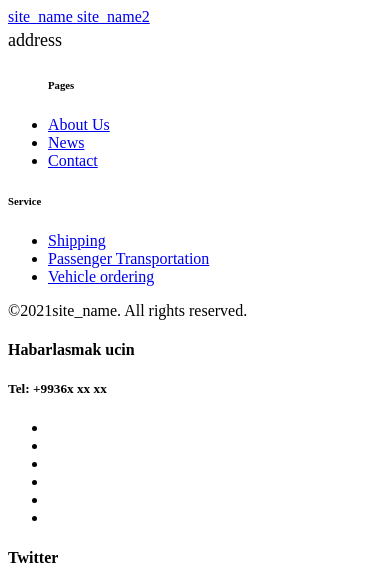
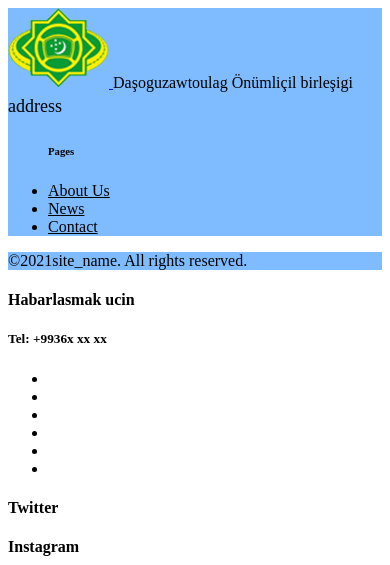
Before and after one commit to Rozy-ai/dasoguz, a Yii app: template frontend/views/common/footer.php in a window 390 px wide. Shown: the top 565 px of the page. Run offline with PHP 8.4 and a stand-in for Yii, Linux system fonts and the light colour scheme; the template is opened without the code that fills it, so the values that code supplies are empty; some libraries are stand-ins or nearby versions.

Commit message:
dizayn meloclar

```diff
--- a/frontend/views/common/footer.php
+++ b/frontend/views/common/footer.php
@@ -12,22 +12,34 @@ $services = [ 'Hyzmat 1', 'Hyzmat 2', 'Hyzmat 3' ];
 $routes = Route::find()->limit(4)->all();
 // $routepage[] = $menuItems[2];
 ?>
-
+<style>
+    section.w3l-footer-29-main .footer-title-29{
+        color: #000;
+    }
+    .w3l-footer-29-main .footer-list-29 ul li a{
+        color: #000;
+    }
+    .w3l-footer-29-main p.copy-footer-29 {
+        color: #000;
+    }
+</style>
     <!-- footer -->
-    <section class="w3l-footer-29-main" style="padding-bottom: 0">
+    <section class="w3l-footer-29-main" style="padding-bottom: 0;background-color: rgb(0 123 255 / 50%);">
         <div class="footer-29 py-5">
             <div class="container py-lg-4">
                 <div class="row footer-top-29">
-                    <div class="col-lg-4 col-md-6 col-sm-5 footer-list-29 footer-1">
+                    <div class="col-lg-5 offset-lg-1 col-md-6 col-sm-5 footer-list-29 footer-1">
                         <div class="footer-logo mb-4">
                             <a class="navbar-brand" href="<?= "/" ?>">
-                                <span class="fa fa-globe"></span> <?= yii::t('app', 'site_name') ?> <span class="logo"><?= yii::t('app', 'site_name2') ?></span></a>
+                                <div style="display: inline-block;"><img src="<?= '/source/images/logo.png' ?>" alt="Logo"></div>
+                    <div style="display: inline-block;color: #000"></span> Daşoguzawtoulag <span class="logo">Önümliçil birleşigi</span></div>
+                            </a>
                         </div>
-                        <div style="font-size: 18px;line-height: 28px;color: var(--para-color);">
+                        <div style="font-size: 18px;line-height: 28px;color: #000;">
                            <?= yii::t('app', 'address') ?>
                         </div>
                     </div>
-                    <div class="col-lg-3 col-md-6 col-sm-7 offset-lg-1 col-6 footer-list-29 footer-2 mt-sm-0 mt-5">
+                    <div class="col-lg-3 col-md-6 col-sm-7 offset-lg-2 col-6 footer-list-29 footer-2 mt-sm-0 mt-5">
 
                         <ul>
                             <h6 class="footer-title-29"><?= yii::t('app', 'Pages') ?></h6>
@@ -37,7 +49,7 @@ $routes = Route::find()->limit(4)->all();
                             <li><a href="<?='/site/a/contact' ?>"><?= Yii::t('app', 'Contact') ?></a></li>
                         </ul>
                     </div>
-                    <div class="col-lg-3 col-md-6 col-sm-5 col-6 offset-lg-1 footer-list-29 footer-3 mt-lg-0 mt-5">
+<!--                     <div class="col-lg-3 col-md-6 col-sm-5 col-6 offset-lg-1 footer-list-29 footer-3 mt-lg-0 mt-5">
                         <h6 class="footer-title-29"><?= yii::t('app', 'Service') ?></h6>
                         <ul>
                             <li><a href="#"><?= yii::t('app', 'Shipping')?></a></li>
@@ -45,7 +57,7 @@ $routes = Route::find()->limit(4)->all();
                             <li><a href="#offer"><?= yii::t('app', 'Vehicle ordering')?></a></li>
                         </ul>
 
-                    </div>
+                    </div> -->
 
                 </div>
             </div>
@@ -54,7 +66,7 @@ $routes = Route::find()->limit(4)->all();
     <!-- //footer -->
 
     <!-- copyright -->
-    <section class="w3l-footer-29-main w3l-copyright" style="padding-bottom: 0">
+    <section class="w3l-footer-29-main w3l-copyright" style="padding-bottom: 0;background-color: rgb(0 123 255 / 50%);">
         <div class="container">
             <div class="row bottom-copies">
            <!--      <p class="col-lg-8 copy-footer-29">© 2020 DaşoguzAwtoulag. Ähli hukuklar goralan.</p> -->
--- a/frontend/views/common/header.php
+++ b/frontend/views/common/header.php
@@ -44,7 +44,9 @@ ul.lang_ul li {
         <nav class="navbar navbar-expand-lg navbar-light fill px-lg-0 py-0 px-3">
             <div class="container">
                 <a class="navbar-brand" href="/">
-                    <span class="fa fa-globe"></span> DaşoguzAwtoulag <span class="logo">Önümliçil birleşigi</span></a>
+                    <div style="display: inline-block;"><img src="<?= '/source/images/logo.png' ?>" alt="Logo"></div>
+                    <div style="display: inline-block;"></span> Daşoguzawtoulag <span class="logo">Önümliçil birleşigi</span></div>
+                    </a>
                 <!-- if logo is image enable this
                             <a class="navbar-brand" href="#index.html">
                                 <img src="image-path" alt="Your logo" title="Your logo" style="height:35px;" />
@@ -71,7 +73,7 @@ ul.lang_ul li {
                         <div class="inf_block cont_block">
                                         <ul class="inf_list">
                                             <li class="inf_list_item"><a href="tel:<?= $ownInfo->my_phone ?>"><i class="fa fa-phone"></i> <?= $ownInfo->my_phone ?> </a></li>
-                                            <li class="inf_list_item"><a href="mailto:<?= $ownInfo->my_email ?>"><i class="fa fa-envelope"></i>  <?= $ownInfo->my_email ?> </a></li>
+
 
 
 
--- a/frontend/views/layouts/bootstrap.php
+++ b/frontend/views/layouts/bootstrap.php
@@ -25,13 +25,11 @@ MainAsset::register($this);
         }
         ?>
         <title><?= Html::encode($this->title) ?></title>
+        <link rel="shortcut icon" type="image/ico" href="<?=  '/source/images/favicon.png?v=1.0.0' ?>">
         <?= Html::csrfMetaTags() ?>
         <?php $this->head() ?>
 
-        <?php
-        $favicon = Yii::getAlias('@web') . '/source/img/logo.png';
-        ?>
-        <link rel="shortcut icon" type="image/ico" href="<?= $favicon ?>"/>
+
 
     </head>
 
```
Also changed, not shown: frontend/views/site/index.php (+7 -7 lines), frontend/web/source/css/splide.min.css, frontend/web/source/images/favicon.png (renamed from favicon.png), frontend/web/source/images/logo.png (added), frontend/web/source/images/no_image.jpg (added), 2 other files.
